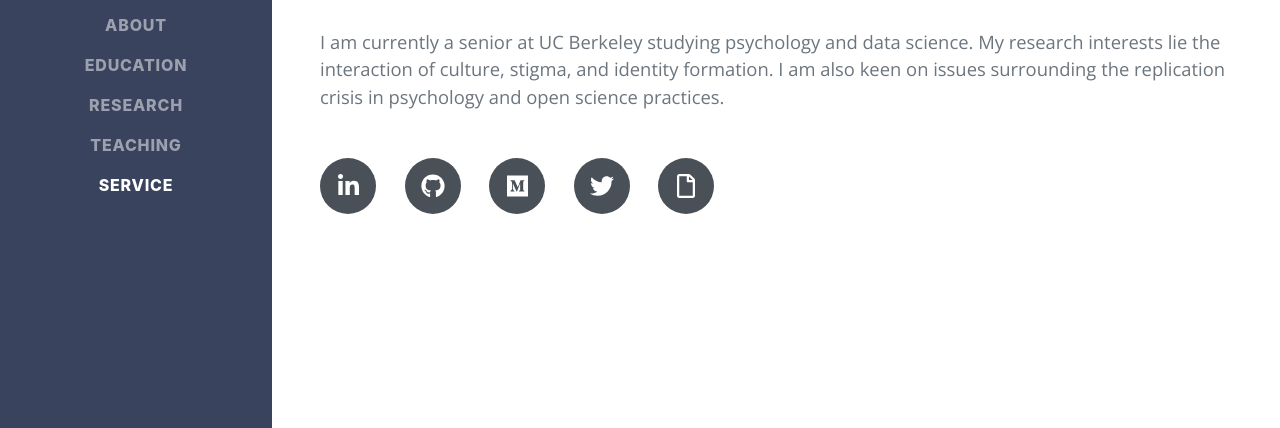
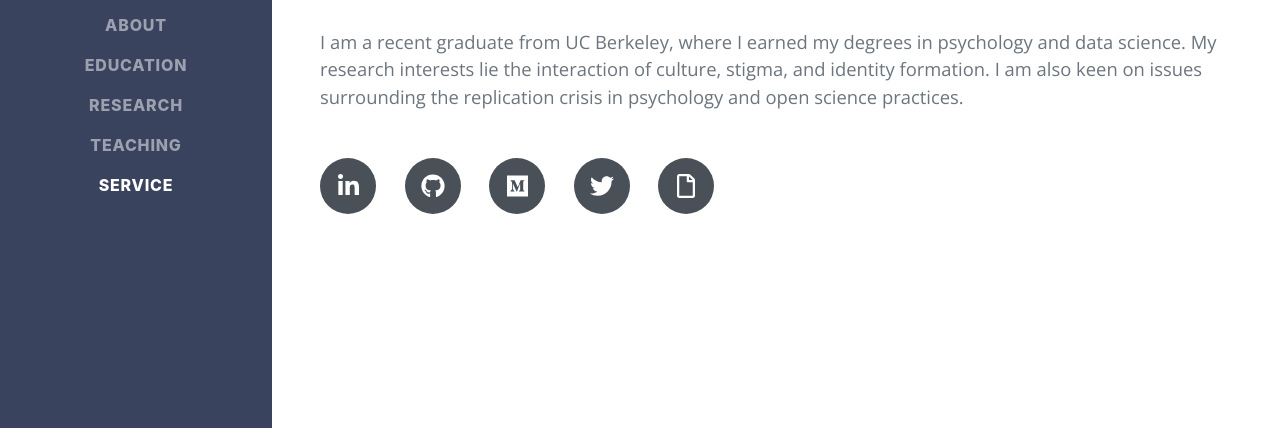
Before and after one commit to yuyang-zhong/yuyang-zhong.github.io, a plain HTML site: page index.html in a window 1280 px wide. Shown: the part 369-797 px from the top of the page. Drawn offline with nearby package versions, Linux system fonts and the light colour scheme; a web font is replaced by a local one.

Commit message:
Updated main description

```diff
--- a/index.html
+++ b/index.html
@@ -50,7 +50,7 @@
                         San Francisco, CA ·
                         <span class="text-primary">me (at) yuyangzhong.com</span>
                     </div>
-                    <p class="lead mb-5">I am currently a senior at UC Berkeley studying psychology and data science. My research interests lie the interaction of culture, stigma, and identity formation. I am also keen on issues surrounding the replication crisis in psychology and open science practices.</p>
+                    <p class="lead mb-5">I am a recent graduate from UC Berkeley, where I earned my degrees in psychology and data science. My research interests lie the interaction of culture, stigma, and identity formation. I am also keen on issues surrounding the replication crisis in psychology and open science practices.</p>
                     <div class="social-icons">
                         <a class="social-icon" href="https://www.linkedin.com/in/yuyang-zhong/" target="_blank"><i class="fab fa-linkedin-in"></i></a>
                         <a class="social-icon" href="https://github.com/yuyang-zhong" target="_blank"><i class="fab fa-github"></i></a>
```
